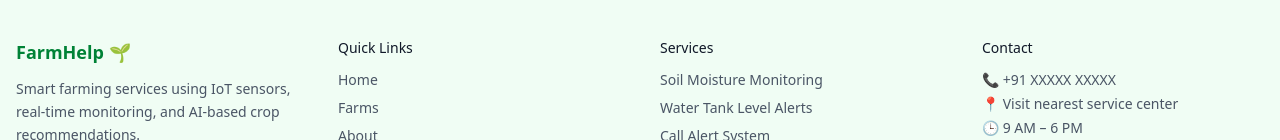
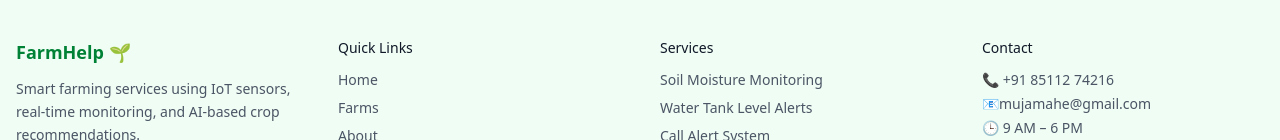
Before and after one commit to Mdk7866-gif/farmhelp, a Next.js app in the folder frontendweb/: page / in a window 1280 px wide. Shown: the part 812-952 px from the top of the page. Built offline with nearby package versions, Linux system fonts and the light colour scheme.

Commit message:
small chnage in footer.tsx

```diff
--- a/frontendweb/src/components/Footer.tsx
+++ b/frontendweb/src/components/Footer.tsx
@@ -50,8 +50,8 @@ export default function Footer() {
             <h3 className="font-medium text-gray-900 dark:text-gray-100 mb-3">
               Contact
             </h3>
-            <p className="text-gray-600 dark:text-gray-400">📞 +91 XXXXX XXXXX</p>
-            <p className="text-gray-600 dark:text-gray-400 mt-1">📍 Visit nearest service center</p>
+            <p className="text-gray-600 dark:text-gray-400">📞 +91 85112 74216</p>
+            <p className="text-gray-600 dark:text-gray-400 mt-1">📧mujamahe@gmail.com</p>
             <p className="text-gray-600 dark:text-gray-400 mt-1">🕒 9 AM – 6 PM</p>
           </div>
 
```
